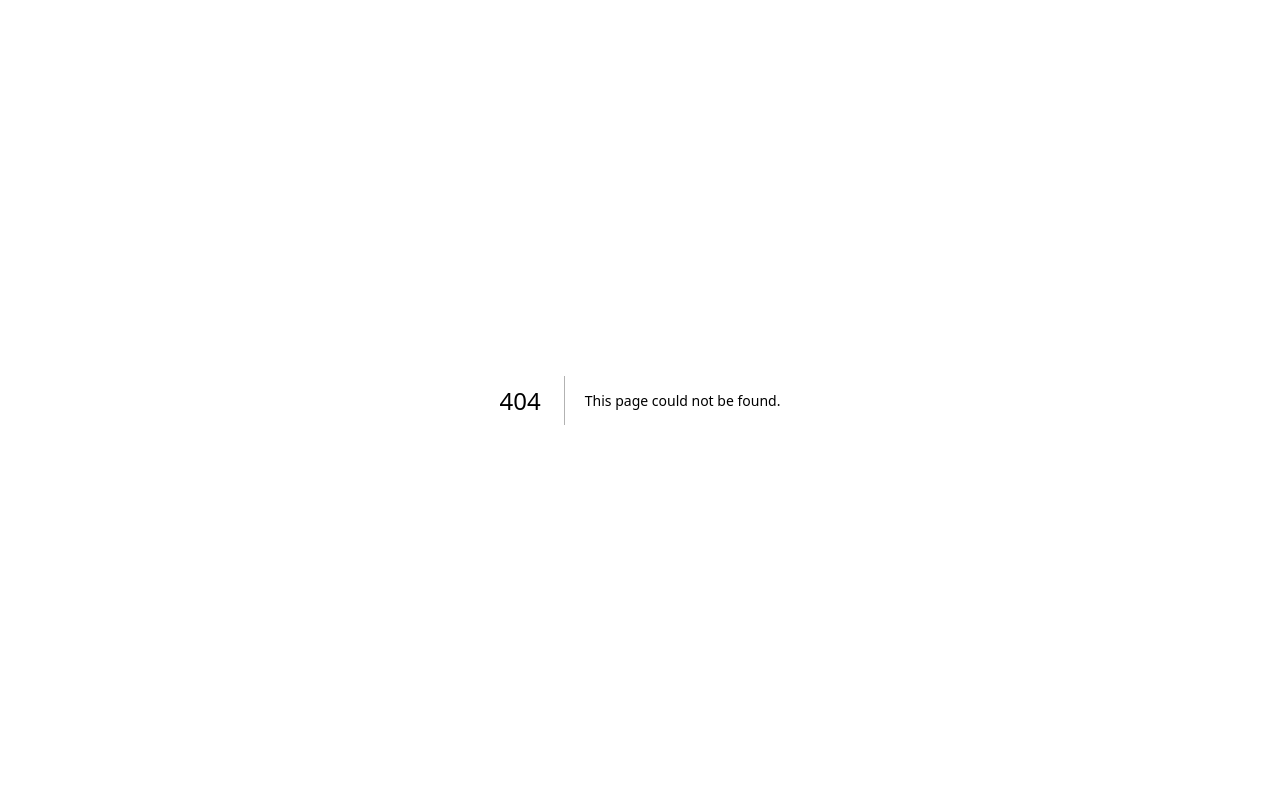
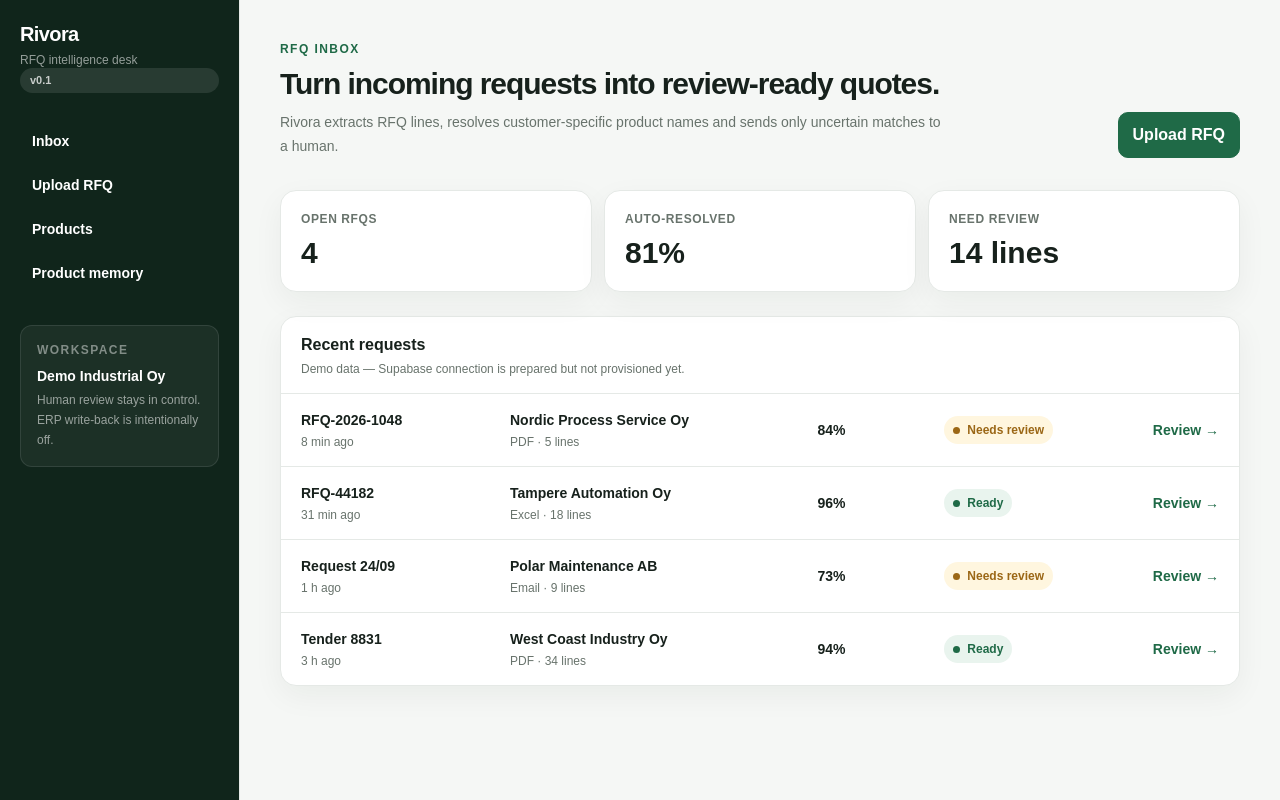
Before and after one commit to miromnb-coder/Rivora, a Next.js app: page /app/inbox in a window 1280 px wide. Before the commit this address had no page. Built offline with nearby package versions, Linux system fonts and the light colour scheme.

Commit message:
Add app/app/inbox/page.tsx

```diff
--- /dev/null
+++ b/app/app/inbox/page.tsx
@@ -0,0 +1,41 @@
+import Link from "next/link";
+import { inbox } from "@/lib/demo-data";
+
+export default function InboxPage() {
+  return (
+    <div className="mx-auto max-w-6xl px-5 py-8 sm:px-8 lg:px-10 lg:py-10">
+      <div className="flex flex-col justify-between gap-5 sm:flex-row sm:items-end">
+        <div>
+          <div className="kicker">RFQ Inbox</div>
+          <h1 className="mt-2 text-3xl font-extrabold tracking-[-.035em]">Turn incoming requests into review-ready quotes.</h1>
+          <p className="mt-2 max-w-2xl text-sm leading-6 text-[var(--muted)]">Rivora extracts RFQ lines, resolves customer-specific product names and sends only uncertain matches to a human.</p>
+        </div>
+        <Link href="/app/upload" className="btn-primary text-center">Upload RFQ</Link>
+      </div>
+
+      <div className="mt-8 grid gap-3 sm:grid-cols-3">
+        <div className="surface p-5"><div className="text-xs font-bold uppercase tracking-wider text-[var(--muted)]">Open RFQs</div><div className="mt-2 text-3xl font-extrabold">4</div></div>
+        <div className="surface p-5"><div className="text-xs font-bold uppercase tracking-wider text-[var(--muted)]">Auto-resolved</div><div className="mt-2 text-3xl font-extrabold">81%</div></div>
+        <div className="surface p-5"><div className="text-xs font-bold uppercase tracking-wider text-[var(--muted)]">Need review</div><div className="mt-2 text-3xl font-extrabold">14 lines</div></div>
+      </div>
+
+      <div className="surface mt-6 overflow-hidden">
+        <div className="border-b border-[var(--line)] px-5 py-4">
+          <div className="font-bold">Recent requests</div>
+          <div className="mt-1 text-xs text-[var(--muted)]">Demo data — Supabase connection is prepared but not provisioned yet.</div>
+        </div>
+        <div className="divide-y divide-[var(--line)]">
+          {inbox.map((item) => (
+            <Link key={item.id} href={`/app/rfq/${item.id}`} className="grid gap-3 px-5 py-4 transition hover:bg-[#fafbfa] sm:grid-cols-[1.2fr_1.8fr_.7fr_.7fr_.9fr] sm:items-center">
+              <div><div className="text-sm font-bold">{item.reference}</div><div className="mt-1 text-xs text-[var(--muted)]">{item.received}</div></div>
+              <div><div className="text-sm font-semibold">{item.customer}</div><div className="mt-1 text-xs text-[var(--muted)]">{item.source} · {item.lines} lines</div></div>
+              <div className="text-sm font-bold">{item.confidence}%</div>
+              <div className={`status w-fit ${item.status === "Ready" ? "green" : "amber"}`}>{item.status}</div>
+              <div className="text-sm font-bold text-[var(--green)] sm:text-right">Review →</div>
+            </Link>
+          ))}
+        </div>
+      </div>
+    </div>
+  );
+}
```
